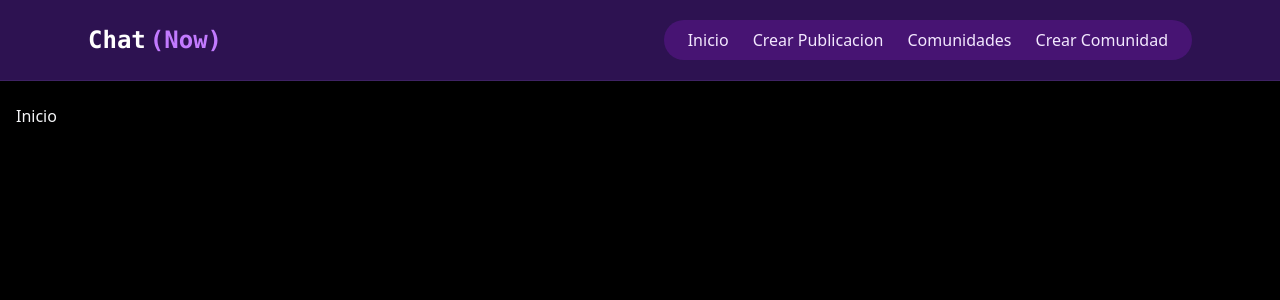
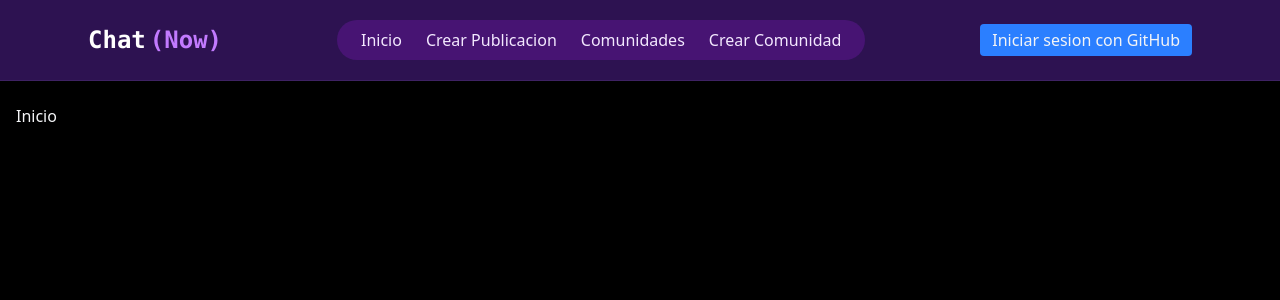
Before and after one commit to Angierc25/proyect_react, a React (Vite) app: page / in a window 1280 px wide. Shown: the top 300 px of the page. Built offline with nearby package versions, Linux system fonts and the light colour scheme.

Commit message:
feat(login):Iniciar sesion con Github

```diff
--- a/src/components/Navbar.tsx
+++ b/src/components/Navbar.tsx
@@ -1,8 +1,12 @@
 import { useState } from "react";
 import { Link } from "react-router";
+import { useAuth } from "../context/AuthContext";
 
 export const Navbar = () => {
     const [menuOpen, setMenuOpen] = useState(false);
+    const { signInWithGitHub, singOut, user } = useAuth();
+
+    const displayName = user?.user_metadata.user_name || user?.email;
     return (
         <nav className="fixed top-0 w-full z-40 bg-[rgba(50,20,90,0.9)] backdrop-blur-lg border-b border-purple-300/10 shadow-lg">
             <div className="max-w-6xl mx-auto px-6">
@@ -41,6 +45,34 @@ export const Navbar = () => {
                             </Link>
                         </div>
                     </div>
+                    {/* Desktop auth */}
+                    <div className="hidden md:flex items-center">
+                        {user ? (
+                            <div className="flex items-center space-x-4">
+                                {user.user_metadata?.avatar_url && (
+                                    <img
+                                        src={user.user_metadata.avatar_url}
+                                        alt="User Avatar"
+                                        className="w-8 h-8 rounded-full object-cover"
+                                    />
+                                )}
+                                <span className="text-gray-300">{displayName}</span>
+                                <button
+                                    onClick={singOut}
+                                    className="bg-red-500 px-3 py-1 rounded"
+                                >
+                                    Cerrar sesion
+                                </button>
+                            </div>
+                        ) : (
+                            <button
+                                onClick={signInWithGitHub}
+                                className="bg-blue-500 px-3 py-1 rounded"
+                            >
+                                Iniciar sesion con GitHub
+                            </button>
+                        )}
+                    </div>
 
                     {/* Mobile Menu Button */}
                     <div className="md:hidden">
@@ -76,7 +108,8 @@ export const Navbar = () => {
                     </div>
                 </div>
             </div>
-            {/* Desktop auth */}
+
+
 
             {/* Mobile Menu */}
             {menuOpen && (
--- a/src/context/AuthContext.tsx
+++ b/src/context/AuthContext.tsx
@@ -1,22 +1,52 @@
-import { User } from "@supabase/supabase-js";
-import { createContext, useState } from "react";
+import { type User } from "@supabase/supabase-js"; // <-- Añade 'type'
+import { createContext, useContext, useEffect, useState } from "react";
+import { supabase } from "../supabase-client";
 
-interface AuthContext{
+interface AuthContextType{
     user: User | null;
     signInWithGitHub:() => void;
     singOut: () => void;
 }
-const AuthContext = createContext<AuthContext | undefined>(undefined)
+const AuthContext = createContext<AuthContextType | undefined>(undefined)
 
 export const AuthProvider = ({children}:{children:React.ReactNode }) =>{
-    const [user, setUser] = useState<User | null>()
+    const [user, setUser] = useState<User | null>(null);
+
+    useEffect(()=>{
+        supabase.auth.getSession().then(({data:{session}})=>{
+            setUser(session?.user ?? null);
+        });
+
+        const {data:listener } = supabase.auth.onAuthStateChange((_, session)=>{
+            setUser(session?.user ?? null);
+        })
+        return () => {
+            listener.subscription.unsubscribe();
+        };
+    },[]);
+
     const signInWithGitHub = () => {
+        supabase.auth.signInWithOAuth({provider: "github"});
+    };
 
-    }
     const singOut = () =>{
+        supabase.auth.signOut();
 
-    }
+    };
 
-    return<AuthContext.Provider value={{}}> {children} </AuthContext.Provider>
+    return(
+        <AuthContext.Provider value={{user, signInWithGitHub, singOut}}>
+        {" "}
+        {children}{" "}
+        </AuthContext.Provider>
+    );
 
 };
+
+export const useAuth = () : AuthContextType =>{
+    const context = useContext(AuthContext)
+    if(context === undefined){
+        throw new Error ("useAuth must be used within the AuthProvider");
+    }
+    return context;
+}
--- a/src/main.tsx
+++ b/src/main.tsx
@@ -5,6 +5,7 @@ import "./index.css";
 
 import { BrowserRouter as Router } from "react-router";
 import { QueryClient, QueryClientProvider } from "@tanstack/react-query";
+import { AuthProvider } from "./context/AuthContext.tsx";
 
 
 const client = new QueryClient();
@@ -12,9 +13,11 @@ const client = new QueryClient();
 ReactDOM.createRoot(document.getElementById("root")!).render(
   <React.StrictMode>
     <QueryClientProvider client={client}>
+      <AuthProvider>
         <Router>
           <App />
         </Router>
+      </AuthProvider>
     </QueryClientProvider>
   </React.StrictMode>
 );
--- a/src/supabase-client.ts
+++ b/src/supabase-client.ts
@@ -1,7 +1,6 @@
 import { createClient } from "@supabase/supabase-js";
 
-const supabaseURL = "https://rmrlyqgehbtmvgrztjwd.supabase.co"
-
+const supabaseURL = "https://rmrlyqgehbtmvgrztjwd.supabase.co";
 const supabaseAnonKey = import.meta.env.VITE_SUPABASE_ANON_KEY as string;
 
-export const supabase = createClient{supabaseURL, supabaseAnonKey};
+export const supabase = createClient(supabaseURL, supabaseAnonKey);
```
Also changed, not shown: tsconfig.node.json (+3 -10 lines).
